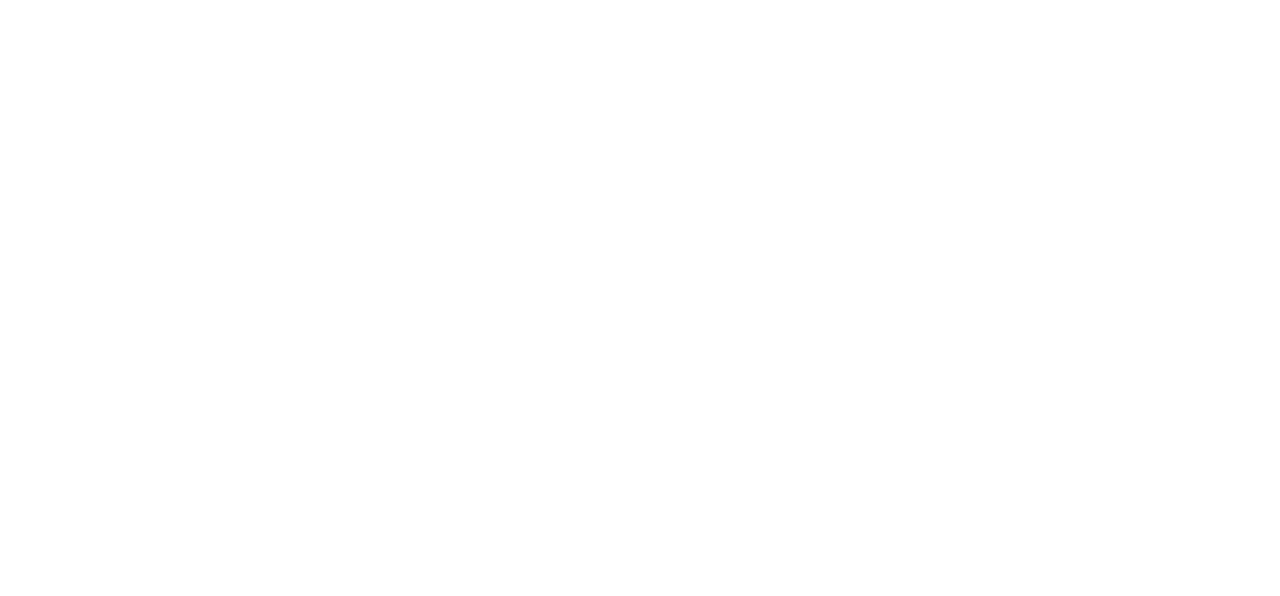
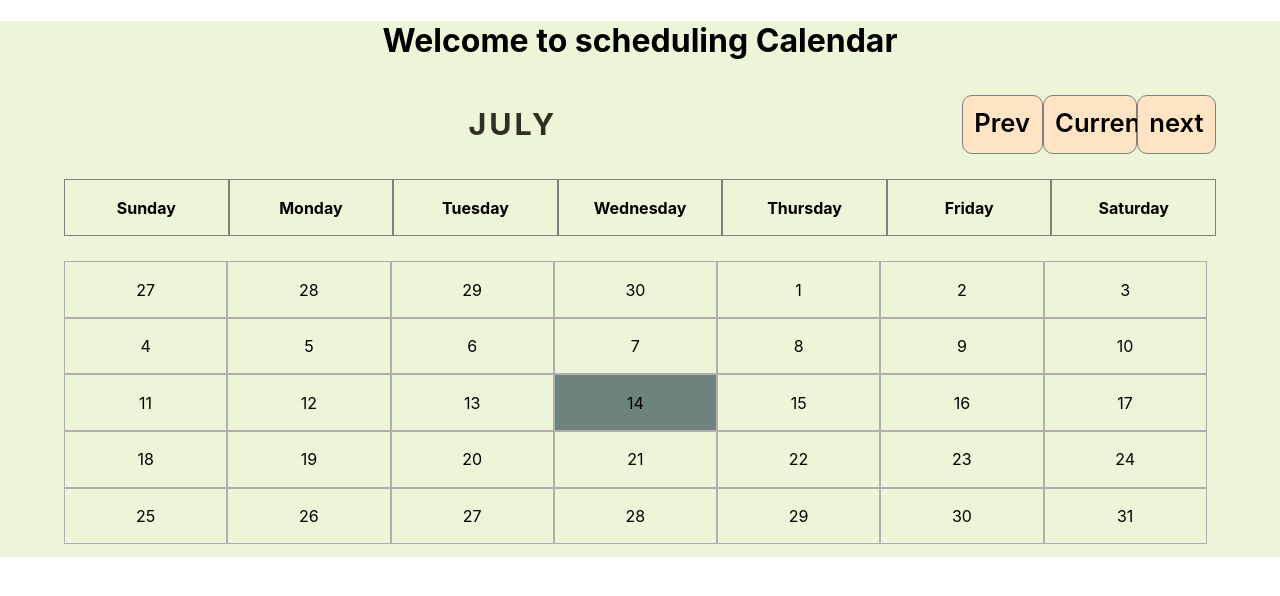
Before and after one commit to Mohamed-Essamaali/getAppointment, a React (Create React App) app in the folder schedule-me/: page /calendar in a window 1280 px wide. Shown: the top 596 px of the page. Built offline with nearby package versions, Linux system fonts and the light colour scheme.

Commit message:
added home page  some styling

```diff
--- a/schedule-me/src/App.css
+++ b/schedule-me/src/App.css
@@ -73,6 +73,21 @@
   border: 1px solid grey;
   border-radius: 10px;
   background-color: bisque;
+  font-size: 1.6rem;
+  font-weight: 600;
+}
+.current-month{
+  width:90%;
+  margin: 0 2.5%;
+  padding: 1% 2.5%;
+  font-weight: 700;
+  font-size: 1.9rem;
+  display: flex;
+  justify-content: center;
+  letter-spacing: 3px;
+  text-transform: uppercase;
+  /* text-decoration: underline; */
+  color: #312f21
 }
 .full {
   color: rgb(190, 185, 185);
@@ -117,3 +132,34 @@ border:1px solid #121212;
 width:30.7%;
 margin:1%
 }
+.container {
+  background-color: #ecf5d8;
+}
+form,input,label,button {
+  font-size: 1.2rem;
+}
+button {
+  background-color: rgb(238, 189, 130);
+  padding: 0.5% 1%;
+  border-radius: 12px;
+  margin: 0.2% .3%
+}
+.start{
+  position: absolute;
+  left: 45%;
+  top: 50%;
+  font-size: 1.6rem;
+  background-color: rgb(243, 192, 131);
+  padding: 1%;
+  border-radius: 12px;
+  width: 15%
+}
+#homePageImg {
+  width:100%;
+  height: 80vh
+}
+.home-container {
+  text-align: left;
+  margin: 1% 2.5%;
+  padding: 0.5% 2.5%
+}
--- a/schedule-me/src/App.js
+++ b/schedule-me/src/App.js
@@ -4,8 +4,9 @@ import {Route,} from 'react-router-dom'
 import Slot from './components/oneSlot'
 import SlotsList from './components/daySlots'
 import Navs from './components/Navs'
-import DisplayData from './components/confirmation';
+import Confirmation from './components/confirmation';
 import AdminList from './adminList';
+import HomePage from './components/homePage';
 
 
 
@@ -20,9 +21,14 @@ function App() {
     </Route>
    {/* protected route ---- above -------*/}
 
-    <Route exact path='/'>
+   <Route exact path='/'>
+      <HomePage/>
+    </Route>
+
+    <Route exact path='/calendar'>
       <Calendar/>
     </Route>
+
 
     <Route exact path='/form/:slotId'>
       <Slot/>
@@ -31,7 +37,7 @@ function App() {
       <SlotsList/>
     </Route>
     <Route exact path='/confirmation'>
-      <DisplayData/>
+      <Confirmation/>
     </Route>
 
     </div>
--- a/schedule-me/src/components/calendar.js
+++ b/schedule-me/src/components/calendar.js
@@ -11,7 +11,7 @@ const Calendar = ()=>{
     const[prevMonth,setPrevMonth] = useState(currentMonth-1)
     // const[currentDate,setCurrentDate] = useState(new Date(new Date().getFullYear(),currentMonth,0))
     console.log('current day ',new Date().getDate())
-    const months = ['January', 'Feb','March', "April", "May", "June", "July", "August", "September", "October", "November", "December"]
+    const months = ['January', 'February','March', "April", "May", "June", "July", "August", "September", "October", "November", "December"]
     const days = ["Sunday", "Monday", "Tuesday", "Wednesday", "Thursday", "Friday", "Saturday"];
 
     let date = new Date();
@@ -64,7 +64,10 @@ const Calendar = ()=>{
         <div className='container'>
                <h1>Welcome to scheduling Calendar </h1>
 
+
             <div className='nav-button'>
+
+            <h2 className='current-month'>{months[currentMonth-1]}</h2>
 
                 <div onClick={()=>{
                     setCurrentMonth(currentMonth-1);
--- a/schedule-me/src/components/confirmation.js
+++ b/schedule-me/src/components/confirmation.js
@@ -1,22 +1,18 @@
 import React ,{useContext} from "react"
 import { GlobalContext } from "../context/globalContext"
 
-const DisplayData = ()=>{
+const Confirmation = ()=>{
+
+
 
     const slots = useContext(GlobalContext).slots
     console.log('slots in confirmation',slots)
-    return(
-        <div>
-            {slots.map(slot=>{
-                return (
-                    <div>
-                        <h3>Name: {slot.user.name}</h3>
-                        <p>Email: {slot.user.email}</p>
-                        <p>Time: {slot.time}:00</p>
-                    </div>
-                )
-            })}
-        </div>
-    )
+    return(<div >
+                    {/* <h2>{appt.name}</h2>
+                    <p>{appt.email}</p>
+                    <p>Month: {appt.month}</p>
+                    <p>Day: {appt.day}</p>
+                    <p>Time: {appt.time} - {parseInt(appt.time)+1}</p> */}
+                    </div>)
 }
-export default DisplayData
+export default Confirmation
--- a/schedule-me/src/components/daySlots.js
+++ b/schedule-me/src/components/daySlots.js
@@ -67,7 +67,11 @@ const SlotsList = props=>{
 
 
     return(
+        <div className='container'>
+            <h1>Select your time slot for date {`${task.month}/${task.day}`} </h1>
+
             <div className='slots-container'>
+
 
                 {temp.map(slot=>{
                         if(slot[1]){
@@ -86,6 +90,8 @@ const SlotsList = props=>{
 
                     })}
             </div>
+            <button onClick={()=>push('/calendar')}>Return to Calendar view </button>
+        </div>
     )
 }
 
--- a/schedule-me/src/components/homePage.js
+++ b/schedule-me/src/components/homePage.js
@@ -0,0 +1,32 @@
+import React,{useState,useContext} from "react"
+import  {Button,Card,CardImg } from 'reactstrap';
+import { useHistory } from "react-router-dom";
+
+const HomePage= ()=>{
+
+    const {push} = useHistory()
+
+    return(
+        <div className='container home-container'>
+            <Card>
+            <h1>Welcome to our Scheduling System</h1>
+            <img id='homePageImg' src='https://images.unsplash.com/photo-1501862700950-18382cd41497?ixid=MnwxMjA3fDB8MHxwaG90by1wYWdlfHx8fGVufDB8fHx8&ixlib=rb-1.2.1&auto=format&fit=crop&w=747&q=80'/>
+
+            </Card>
+            <button className='start' onClick = {()=>push('/calendar')}>Start</button>
+            <h3>About us</h3>
+            <p>We are here to serve your needs</p>
+
+            <footer>
+                <h3>Contact us</h3>
+                <p>Address: 176 knapp ave Clifon NJ</p>
+                <p>Phone: 201-234-1112</p>
+            </footer>
+
+
+
+
+        </div>
+    )
+}
+export default HomePage
--- a/schedule-me/src/components/oneSlot.js
+++ b/schedule-me/src/components/oneSlot.js
@@ -30,8 +30,8 @@ const Slot = props=>{
 
 
     return (
-        <div className='form-container'>
-            <h1>Please Enter the following Information</h1>
+        <div className='form-container container'>
+            <h1>Please Enter the following Information to complete your appointment</h1>
         <Form>
                 <FormGroup>
                     <Label htmlFor='name'> Name  </Label>
```
Also changed, not shown: 1 other file (tests, documents, lock files or other folders). Lines whose indentation alone changed are shown as unchanged.
